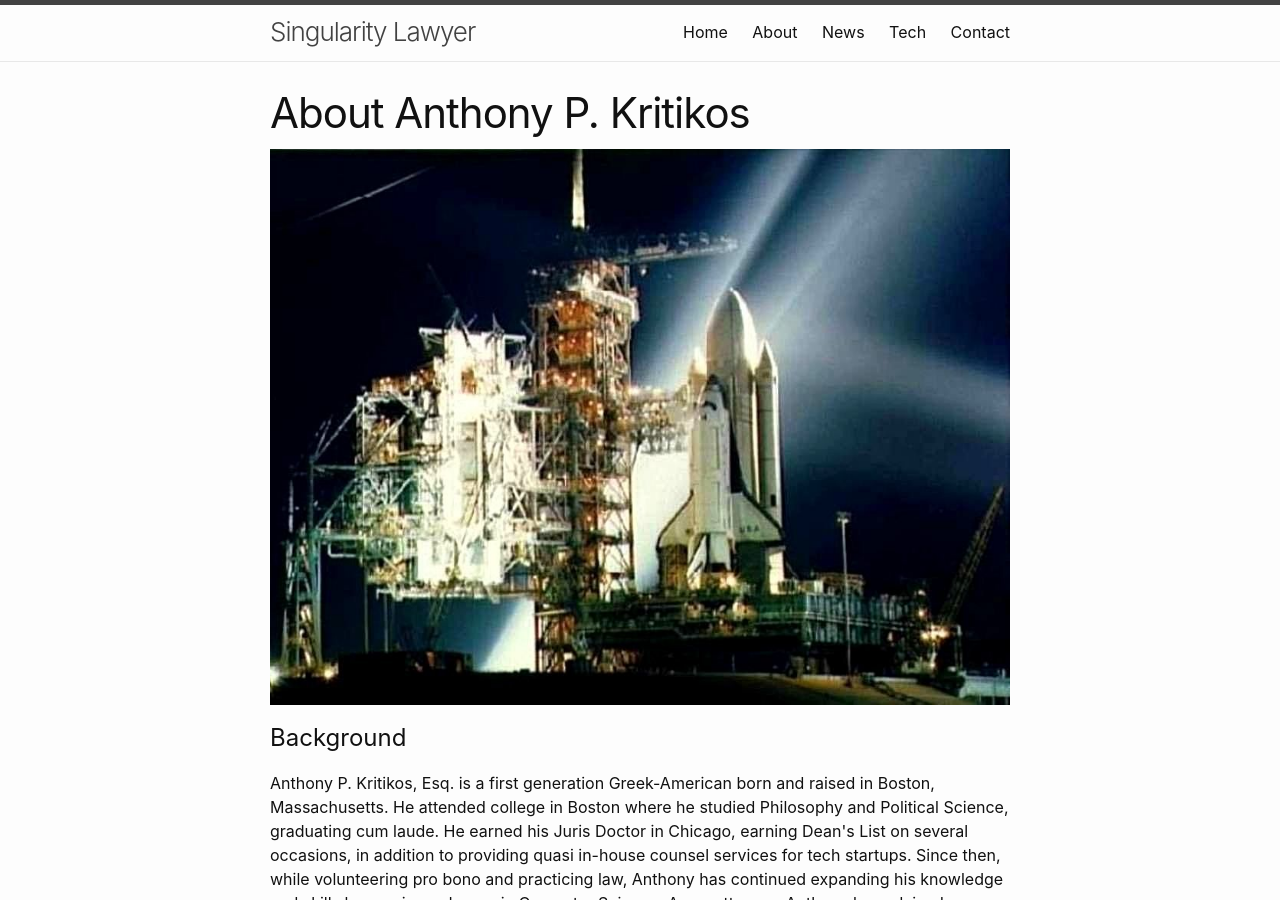
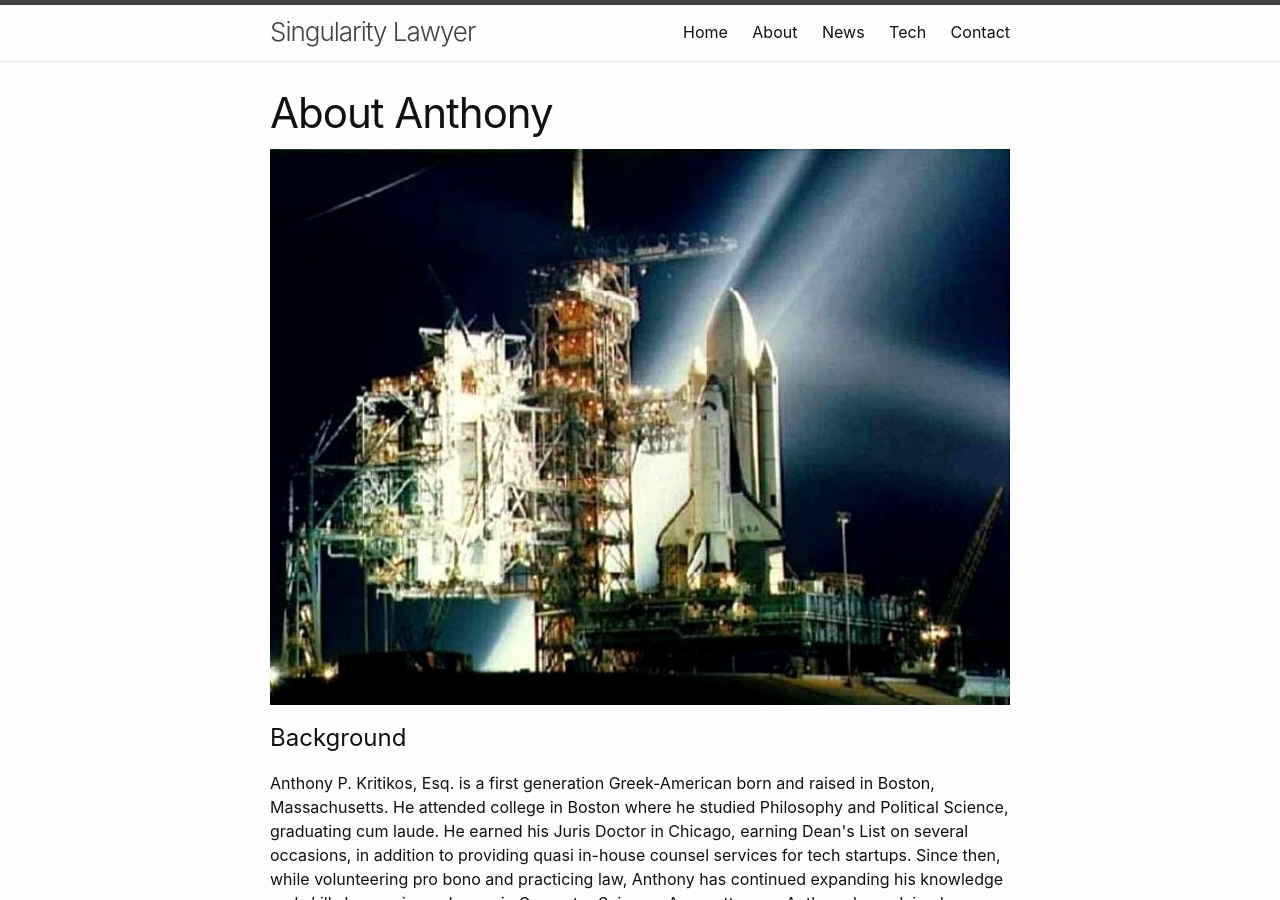
Before and after one commit to apkrit/apkrit.github.io, a Jekyll site: the page built from about.md, in a window 1280 px wide and 900 px high. Built offline with Jekyll 4.4.1, drawn with Linux system fonts in a browser that asks for light colours.

Commit message:
Minor edit to about heading

```diff
--- a/about.md
+++ b/about.md
@@ -3,7 +3,7 @@ layout: page
 title: About
 permalink: /about
 ---
-<h1 class="post-title">About Anthony P. Kritikos</h1>
+<h1 class="post-title">About Anthony</h1>
 
 ![homesplash]({{ site.url }}/assets/images/img2.jpg)
 
```
